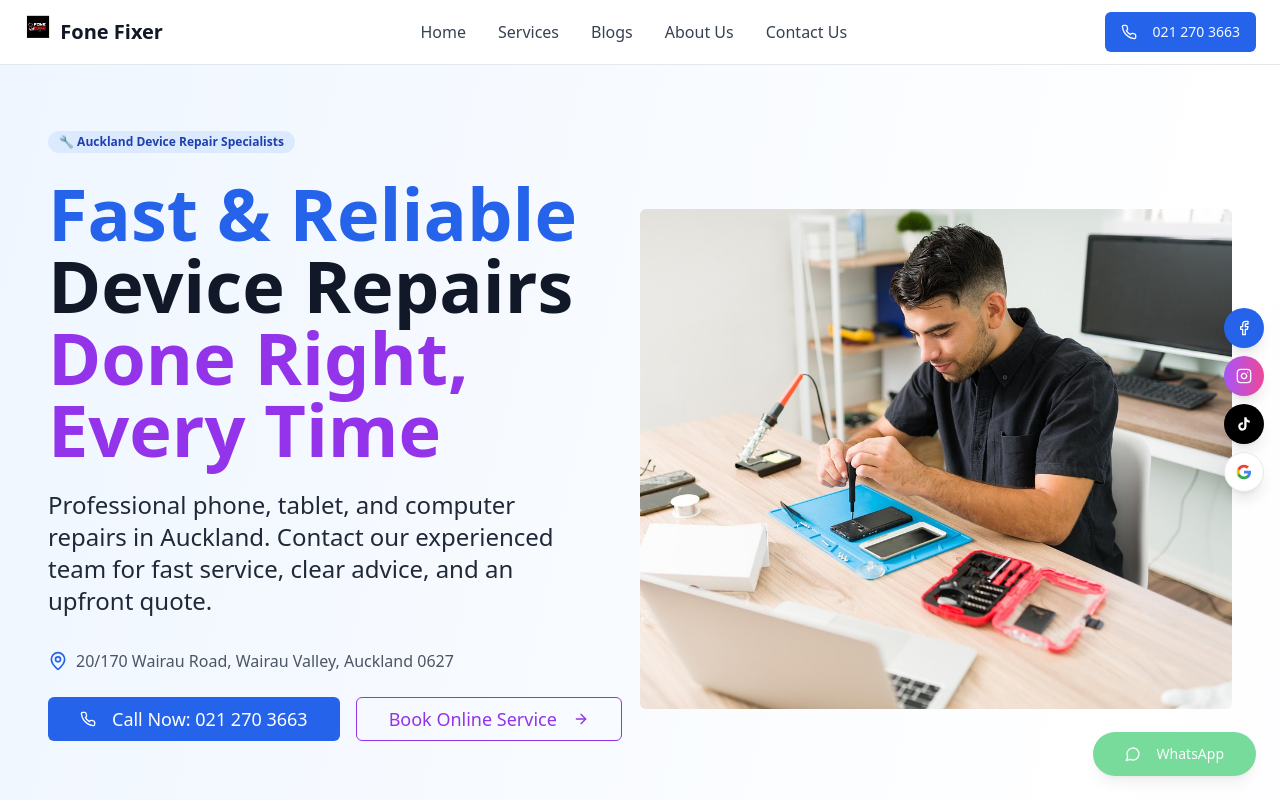
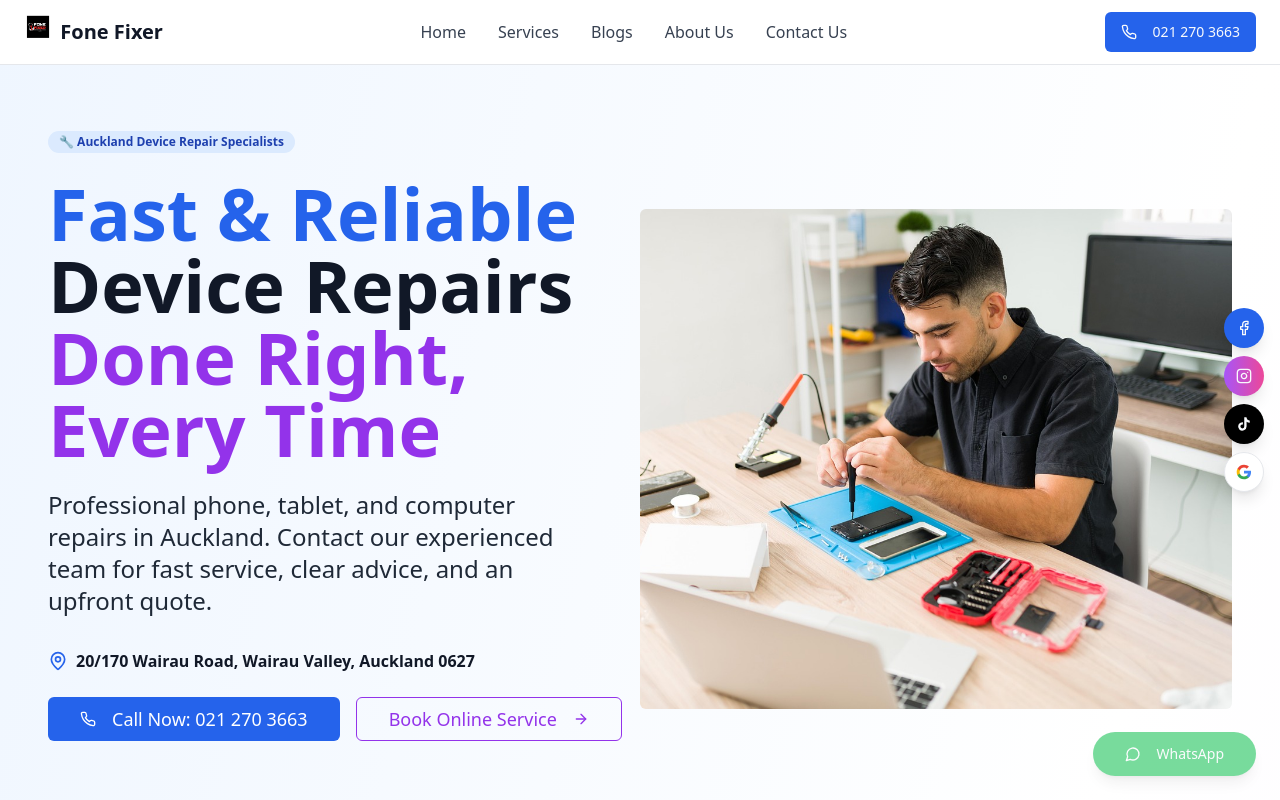
Before and after one commit to fixmastersnz/fonefixer, a Next.js app: page / in a window 1280 px wide. Shown: the top 800 px of the page. Built offline with nearby package versions, Linux system fonts and the light colour scheme.

Commit message:
Update page.tsx

```diff
--- a/app/page.tsx
+++ b/app/page.tsx
@@ -171,7 +171,10 @@ export default function HomePage() {
   className="inline-flex items-center gap-2 text-gray-600 hover:text-blue-600 transition-colors mb-6 group"
 >
   <MapPin className="h-5 w-5 text-blue-600 shrink-0 group-hover:scale-110 transition-transform" />
-                <span className="underline-offset-4 group-hover:underline">20/170 Wairau Road, Wairau Valley, Auckland 0627</span>
+  {/* Add font-bold and text-gray-900 below */}
+  <span className="font-bold text-gray-900 underline-offset-4 group-hover:underline">
+    20/170 Wairau Road, Wairau Valley, Auckland 0627
+  </span>
 </a>
             </div>
             <div className="flex flex-col sm:flex-row gap-4 items-start mb-12">
```
Lines whose indentation alone changed are shown as unchanged.
